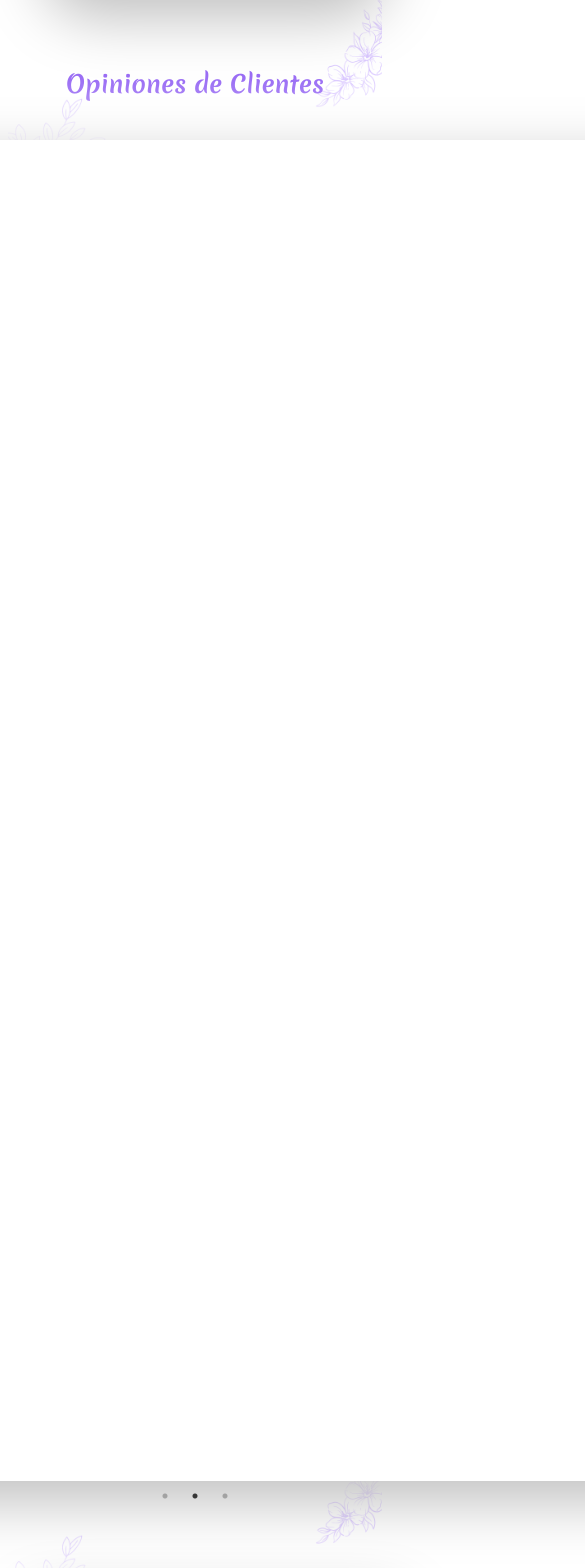
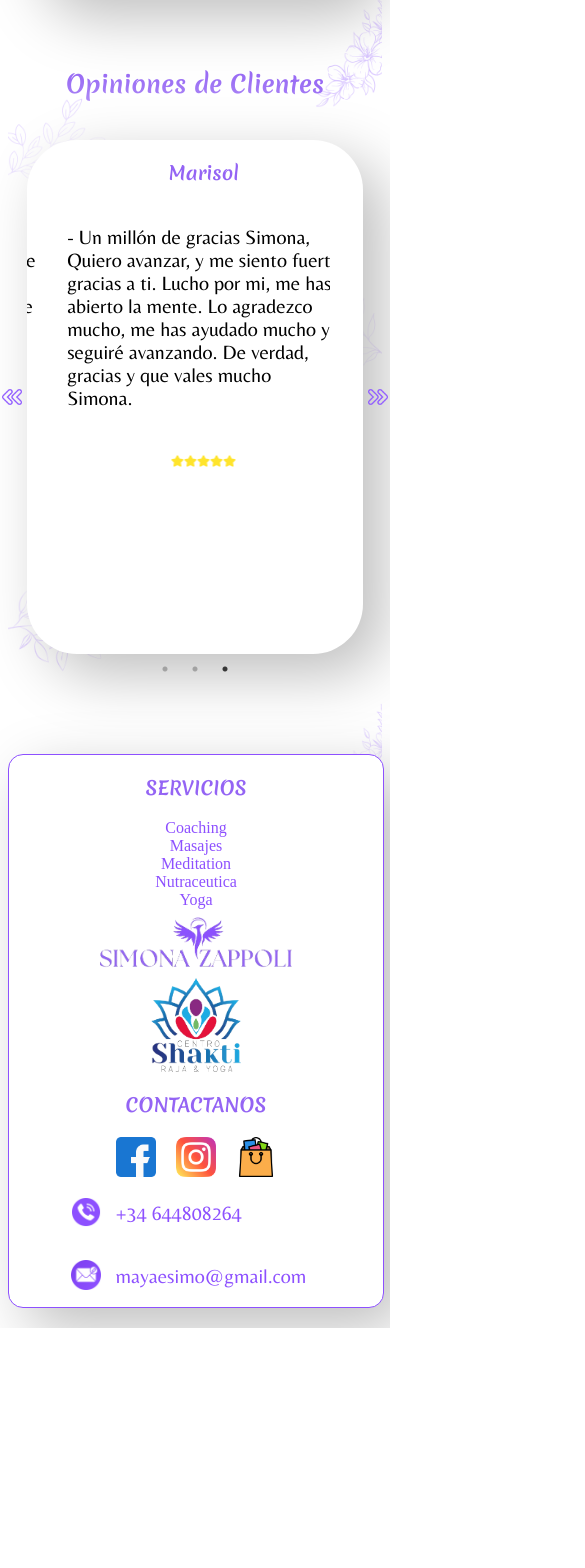
Before and after one commit to Wahandri/ShaktiYoga, a React (Create React App) app: page / in a window 390 px wide. Shown: the part 6057-7625 px from the top of the page, 585 px wide, since content can reach past the window. After the commit the page ends 7385 px from the top, so only its background shows below. Built offline with nearby package versions, Linux system fonts and the light colour scheme.

Commit message:
updated responsive Reviews.js

```diff
--- a/src/components/Reviews/Reviews.css
+++ b/src/components/Reviews/Reviews.css
@@ -4,52 +4,32 @@
     justify-content: center;
     align-items: center;
     width: 500px;
-
 }
 
-
-
-.boxReviews {
-    display: flex;
-    flex-direction: column;
+/* Asegurar que el contenido del slider se ajuste correctamente */
+.boxCardReviews .slick-list,
+.boxCardReviews .slick-track,
+.boxCardReviews .slick-slide {
     width: 500px;
-
 }
 
-.review {
+@media (max-width: 600px) {
+    .boxReviews {
+        width: 80%;
+    }
 
+    .slick-prev,
+    .slick-next {
+        display: none; /* Ocultar flechas en pantallas pequeñas */
+    }
 
-
-
-}
-
-.slick-dots {
-    position: absolute;
-    bottom: 0;
-    left: 0;
-    right: 0;
-    margin: 0 auto;
-    width: 100px;
-    list-style: none;
-    text-align: center;
-    padding: 0;
-    display: flex;
-    justify-content: center;
-    align-items: center;
-}
-
-.backgr9943 {
-    background-color: fff;
-    border-radius: 50%;
-}
-
-@media (max-width: 840px) {
     .boxCardReviews {
         width: 90%;
     }
 
-    .boxReviews {
+    .boxCardReviews .slick-list,
+    .boxCardReviews .slick-track,
+    .boxCardReviews .slick-slide {
         width: 90%;
     }
-
 }
--- a/src/components/Reviews/Reviews.js
+++ b/src/components/Reviews/Reviews.js
@@ -50,10 +50,9 @@ export default function Reviews() {
   }, []);
 
   return (
-    <div className='flex-column center gap-20'>
+    <div className='flex-column w-100 center gap-20'>
       <h2 className='titleReviews'>Opiniones de Clientes</h2>
-      <div className='boxCardReviews borderCard br-50'>
-        <Slider className='boxReviews' ref={sliderRef} {...settings}>
+        <Slider className='boxCardReviews borderCard br-50' ref={sliderRef} {...settings}>
           {reviews.map((review, index) => (
             <div key={index} className="">
               <div className='flex-column w-50 center'>
@@ -64,7 +63,6 @@ export default function Reviews() {
             </div>
           ))}
         </Slider>
-      </div>
     </div>
 
   );
```
